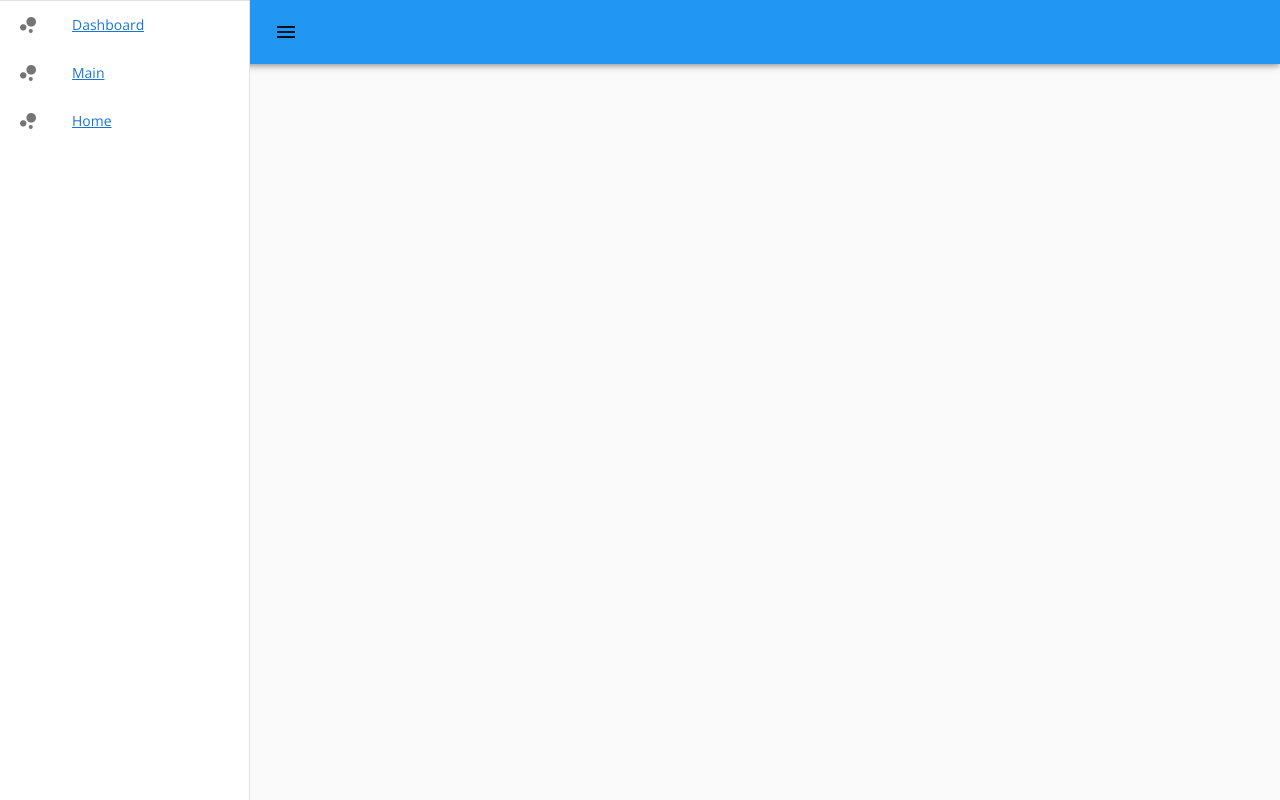
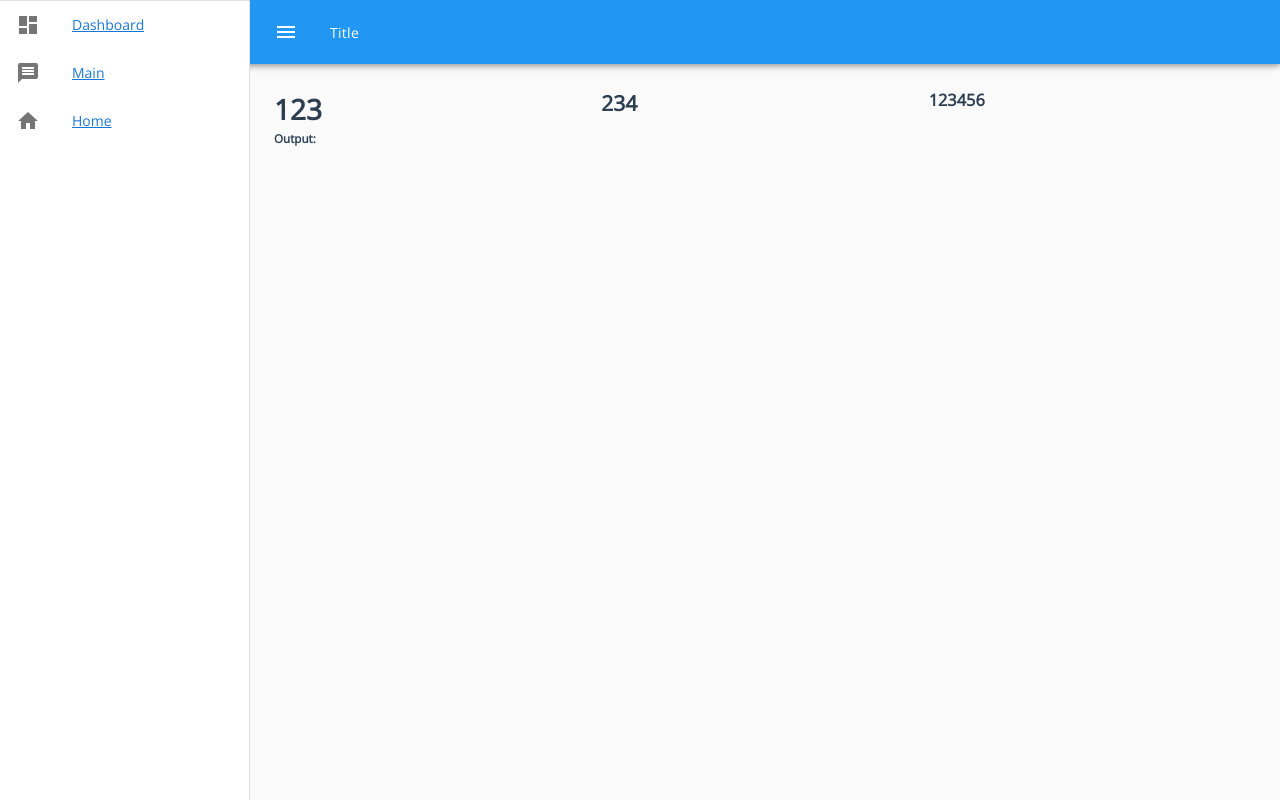
Before and after one commit to shadow3x3x3/mun-frontend, a Vue app: page /home in a window 1280 px wide. Built offline with nearby package versions, Linux system fonts and the light colour scheme.

Commit message:
[Layout] Update to current basic layout

```diff
--- a/src/App.vue
+++ b/src/App.vue
@@ -4,7 +4,7 @@
     <navbar/>
     <v-content>
       <v-fade-transition mode="out-in">
-        <router-view class="flex-center"></router-view>
+        <router-view></router-view>
       </v-fade-transition>
     </v-content>
   </v-app>
--- a/src/components/Navbar.vue
+++ b/src/components/Navbar.vue
@@ -1,6 +1,7 @@
 <template>
-  <v-toolbar light app color="blue">
+  <v-toolbar dark app color="blue">
     <v-toolbar-side-icon @click="toggleSidebar"></v-toolbar-side-icon>
+    <v-toolbar-title class="body-2" @click="toggleSidebar">Title</v-toolbar-title>
   </v-toolbar>
 </template>
 
--- a/src/components/Sidebar.vue
+++ b/src/components/Sidebar.vue
@@ -38,9 +38,9 @@ export default {
   data() {
     return {
       items: [
-        { title: 'Dashboard', link: 'dashboard', icon: 'bubble_chart' },
-        { title: 'Main', link: 'main', icon: 'bubble_chart' },
-        { title: 'Home', link: 'home', icon: 'bubble_chart' },
+        { title: 'Dashboard', link: 'dashboard', icon: 'dashboard' },
+        { title: 'Main', link: 'main', icon: 'message' },
+        { title: 'Home', link: 'home', icon: 'home' },
       ],
       right: null,
     };
--- a/src/router.js
+++ b/src/router.js
@@ -11,7 +11,7 @@ export default new Router({
   base: process.env.BASE_URL,
   routes: [
     {
-      path: '/',
+      path: '/home',
       name: 'home',
       component: Home,
     },
--- a/src/views/Home.vue
+++ b/src/views/Home.vue
@@ -1,19 +1,37 @@
 <template>
-  <v-container>
-    <!-- <img alt="Vue logo" src="../assets/logo.png"> -->
-    <!-- <HelloWorld msg="Welcome to Your Vue.js App"/> -->
-    <h1>This is a home page</h1>
+  <v-container fluid>
+    <v-layout column>
+      <v-flex xs12>
+        <div class="resultContainer">
+          <v-layout v-bind="layoutAttributes">
+            <div class="item elevation-5"></div>
+            <div class="item elevation-5"></div>
+            <div class="item elevation-5"></div>
+          </v-layout>
+        </div>
+      </v-flex>
+      <v-flex xs12>
+        <v-layout row xs12 wrap>
+          <v-flex xs12 md4>
+            <h1>123</h1>
+          </v-flex>
+          <v-flex xs12 md4>
+            <h2>234</h2>
+          </v-flex>
+          <v-flex xs12 md4>
+            <v-layout column>
+              <h3>123456</h3>
+            </v-layout>
+          </v-flex>
+        </v-layout>
+      </v-flex>
+      <v-flex xs12>
+        <h5>Output:</h5>
+      </v-flex>
+    </v-layout>
   </v-container>
 </template>
 
 <script>
-// @ is an alias to /src
-// import HelloWorld from '@/components/HelloWorld.vue';
 
-// export default {
-//   name: 'home',
-//   components: {
-//     HelloWorld,
-//   },
-// };
 </script>
--- a/src/views/Main.vue
+++ b/src/views/Main.vue
@@ -37,28 +37,15 @@ export default {
   data() {
     return {
       cInfos: [
-        {id: 123, name: "A", abr: "B", ac: "B", status: "None"},
+        {
+          id: 123, name: 'A', abr: 'B', ac: 'B', status: 'None',
+        },
       ],
-    }
+    };
   },
-}
+};
 </script>
 
 
 <style lang="scss" scoped>
-
-.flex-container {
-  display: flex;
-}
-
-.flex-column {
-  display: flex;
-  flex-direction: column;
-}
-
-.center-table {
-  display: flex;
-  justify-content: center;
-}
-
 </style>
```
